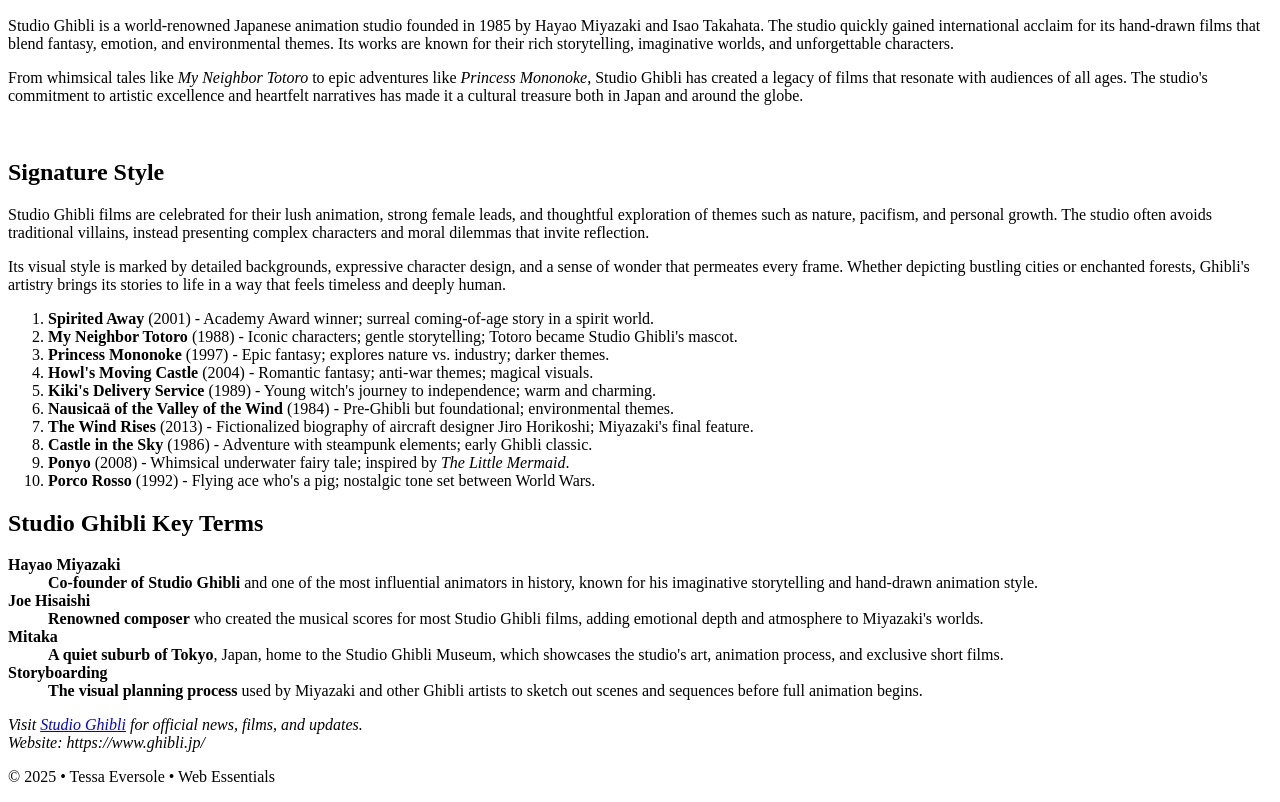
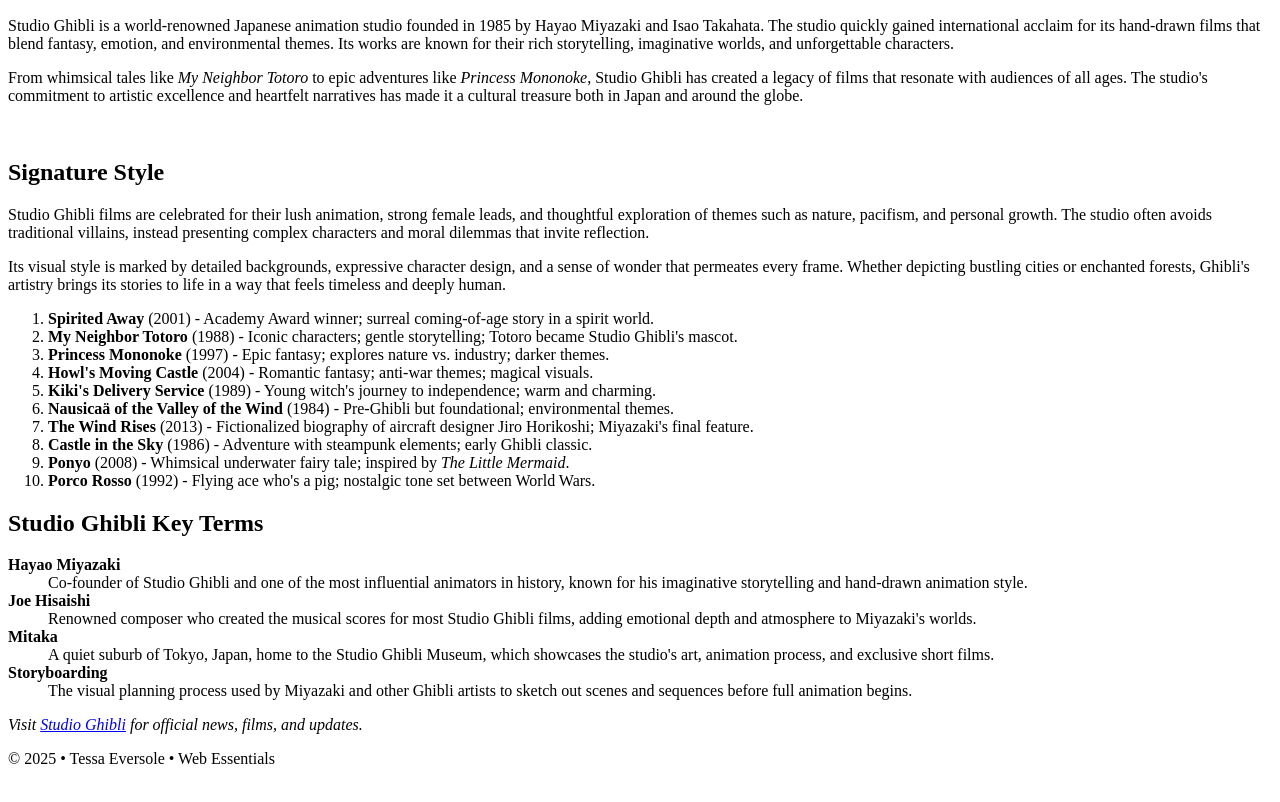
Before and after one commit to tessaeversole8/dwdd1600, a plain HTML site: page 03hand-coding/index.html in a window 1280 px wide. Shown: the part 188-990 px from the top of the page. Drawn offline with Linux system fonts and the light colour scheme.

Commit message:
edit strong tags

```diff
--- a/03hand-coding/index.html
+++ b/03hand-coding/index.html
@@ -48,20 +48,19 @@
         <h2>Studio Ghibli Key Terms</h2>
         <dl>
         <dt><strong>Hayao Miyazaki</strong></dt>
-        <dd><strong>Co-founder of Studio Ghibli</strong> and one of the most influential animators in history, known for his imaginative storytelling and hand-drawn animation style.</dd>
+        <dd>Co-founder of Studio Ghibli and one of the most influential animators in history, known for his imaginative storytelling and hand-drawn animation style.</dd>
 
         <dt><strong>Joe Hisaishi</strong></dt>
-        <dd><strong>Renowned composer</strong> who created the musical scores for most Studio Ghibli films, adding emotional depth and atmosphere to Miyazaki's worlds.</dd>
+        <dd>Renowned composer who created the musical scores for most Studio Ghibli films, adding emotional depth and atmosphere to Miyazaki's worlds.</dd>
 
         <dt><strong>Mitaka</strong></dt>
-        <dd><strong>A quiet suburb of Tokyo</strong>, Japan, home to the Studio Ghibli Museum, which showcases the studio's art, animation process, and exclusive short films.</dd>
+        <dd>A quiet suburb of Tokyo, Japan, home to the Studio Ghibli Museum, which showcases the studio's art, animation process, and exclusive short films.</dd>
 
         <dt><strong>Storyboarding</strong></dt>
-        <dd><strong>The visual planning process</strong> used by Miyazaki and other Ghibli artists to sketch out scenes and sequences before full animation begins.</dd>
+        <dd>The visual planning process used by Miyazaki and other Ghibli artists to sketch out scenes and sequences before full animation begins.</dd>
         </dl>
         <address>
         Visit <a href="https://www.ghibli.jp/" target="_blank">Studio Ghibli</a> for official news, films, and updates.<br>
-         Website: https://www.ghibli.jp/
         </address>
     </main>
 
```
